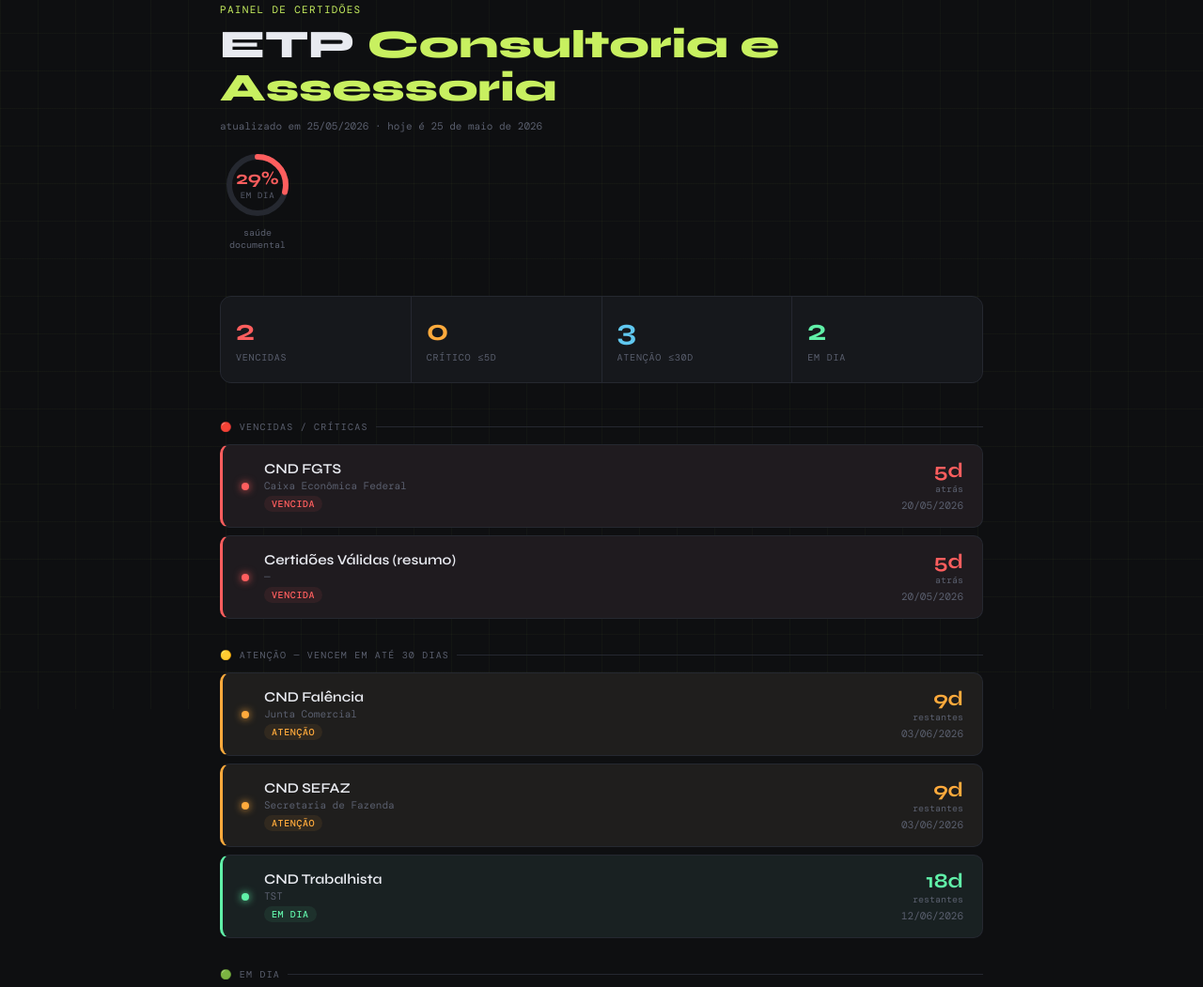
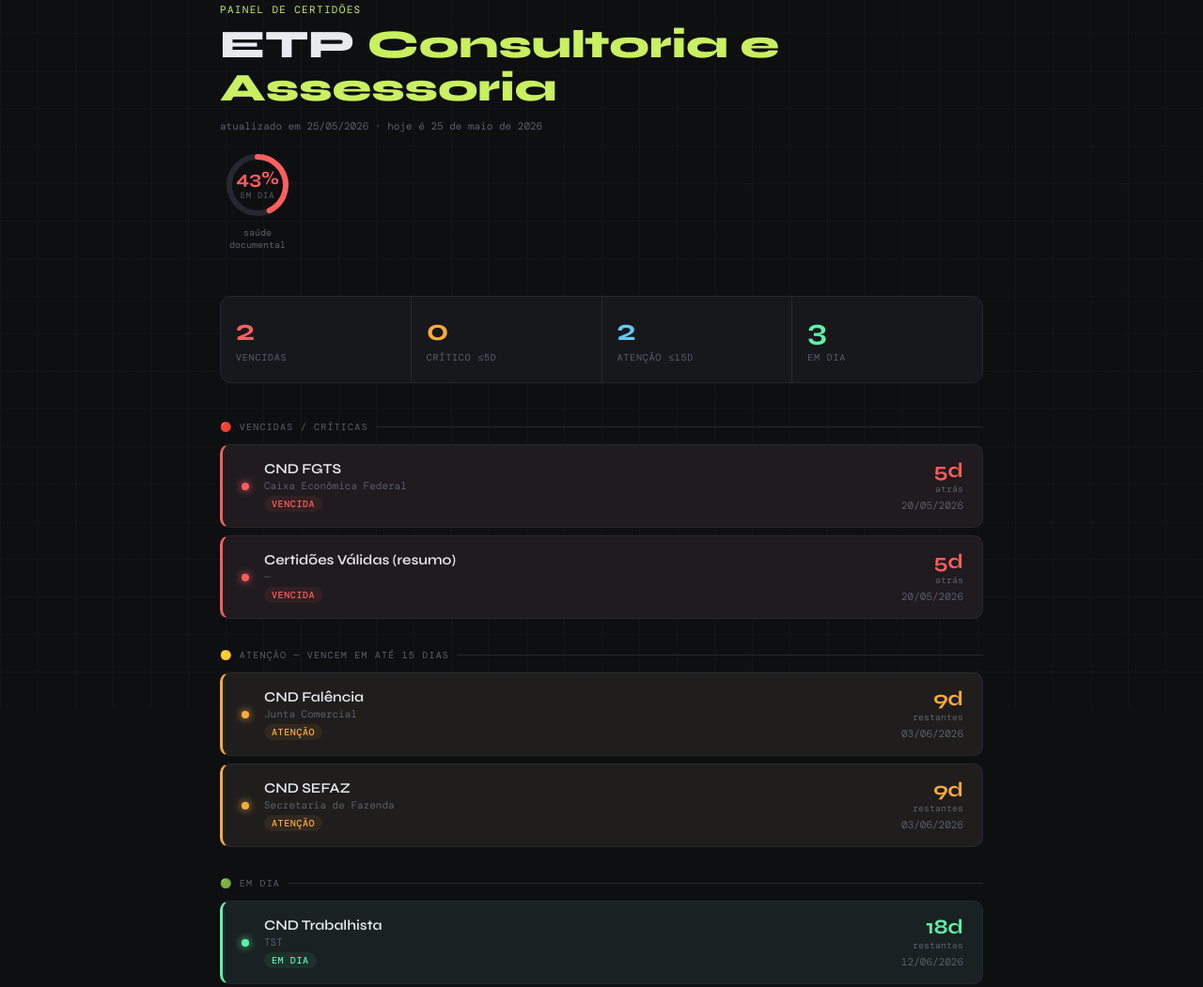
Before and after one commit to charlesandre39-tech/certidoes-etp, a plain HTML site: page index.html in a window 1280 px wide. Shown: the part 45-1096 px from the top of the page at 94% size. Drawn offline with nearby package versions, Linux system fonts and the light colour scheme.

Commit message:
Ajustes dos 30

```diff
--- a/index.html
+++ b/index.html
@@ -187,8 +187,8 @@ function renderApp(data) {
 
   const vencidas = certs.filter(c => c.dias < 0).length;
   const criticas = certs.filter(c => c.dias >= 0 && c.dias <= 5).length;
-  const atencao  = certs.filter(c => c.dias > 5 && c.dias <= 30).length;
-  const ok       = certs.filter(c => c.dias > 30).length;
+  const atencao  = certs.filter(c => c.dias > 5 && c.dias <= 15).length;
+  const ok       = certs.filter(c => c.dias > 15).length;
 
   const score = Math.round((ok / certs.length) * 100);
   const circ = 2 * Math.PI * 30;
@@ -252,13 +252,13 @@ function renderApp(data) {
     <div class="metrics">
       <div class="metric"><div class="metric-val val-red">${vencidas}</div><div class="metric-label">Vencidas</div></div>
       <div class="metric"><div class="metric-val val-orange">${criticas}</div><div class="metric-label">Crítico ≤5d</div></div>
-      <div class="metric"><div class="metric-val val-blue">${atencao}</div><div class="metric-label">Atenção ≤30d</div></div>
+      <div class="metric"><div class="metric-val val-blue">${atencao}</div><div class="metric-label">Atenção ≤15d</div></div>
       <div class="metric"><div class="metric-val val-green">${ok}</div><div class="metric-label">Em dia</div></div>
     </div>
 
     ${grupo('🔴 Vencidas / Críticas', certs.filter(c => c.dias <= 5), 0)}
-    ${grupo('🟡 Atenção — vencem em até 30 dias', certs.filter(c => c.dias > 5 && c.dias <= 30), 3)}
-    ${grupo('🟢 Em dia', certs.filter(c => c.dias > 30), 5)}
+    ${grupo('🟡 Atenção — vencem em até 15 dias', certs.filter(c => c.dias > 5 && c.dias <= 15), 3)}
+    ${grupo('🟢 Em dia', certs.filter(c => c.dias > 15), 5)}
 
     <div class="footer">
       <div class="footer-path">📁 Certidões_\\ · OneDrive</div>
```
